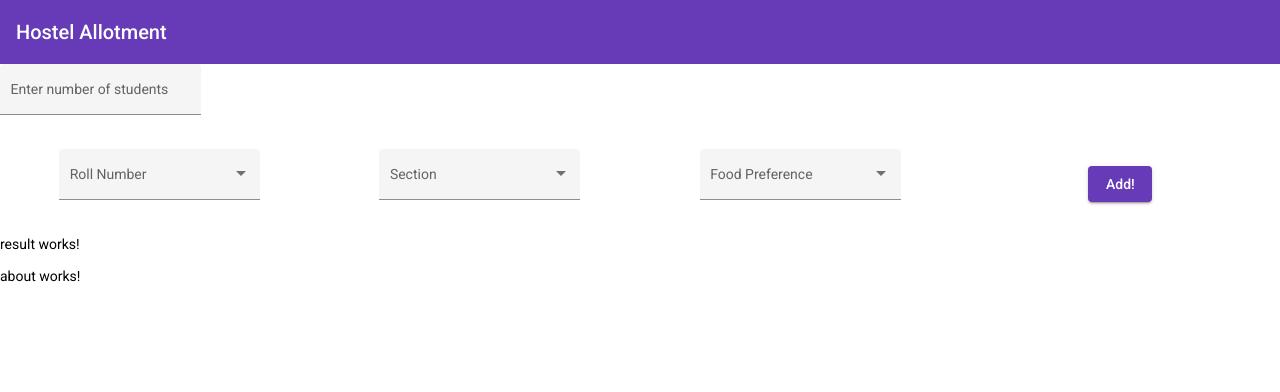
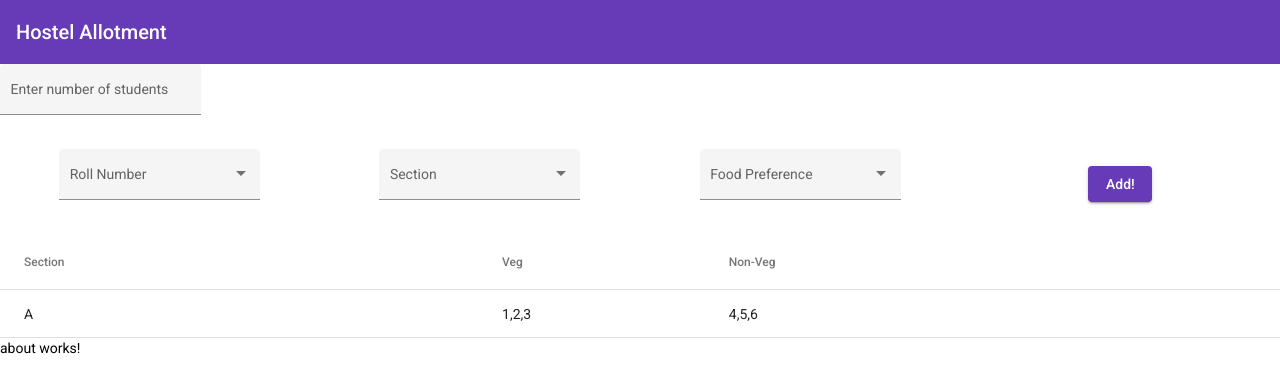
Before and after one commit to mrcreatist/hostel-allotment, an Angular app: page / in a window 1280 px wide. Shown: the top 392 px of the page. Built offline with nearby package versions, Linux system fonts and the light colour scheme.

Commit message:
completed logic

```diff
--- a/src/app/component/main/main.component.html
+++ b/src/app/component/main/main.component.html
@@ -12,7 +12,8 @@
       <mat-form-field appearance="fill">
         <mat-label>Section</mat-label>
         <mat-select formControlName="section">
-          <mat-option *ngFor="let section of getMasterData(typeEnum.section)" [value]="section">{{section}}</mat-option>
+          <mat-option *ngFor="let section of getMasterData(typeEnum.section)"
+            [value]="getValue(typeEnum.section, section)">{{getValue(typeEnum.section, section)}}</mat-option>
         </mat-select>
       </mat-form-field>
     </mat-grid-tile>
@@ -20,7 +21,9 @@
       <mat-form-field appearance="fill">
         <mat-label>Food Preference</mat-label>
         <mat-select formControlName="food">
-          <mat-option *ngFor="let food of getMasterData(typeEnum.food)" [value]="food">{{food}}</mat-option>
+          <mat-option *ngFor="let food of getMasterData(typeEnum.food)" [value]="getValue(typeEnum.food, food)">
+            {{getValue(typeEnum.food, food)}}
+          </mat-option>
         </mat-select>
       </mat-form-field>
     </mat-grid-tile>
--- a/src/app/component/main/main.component.ts
+++ b/src/app/component/main/main.component.ts
@@ -1,6 +1,6 @@
 import { Component, Input, OnChanges, OnInit } from '@angular/core';
 import { FormControl, FormGroup } from '@angular/forms';
-import { dropType } from 'src/app/enum';
+import { dropType, food, section } from 'src/app/enum';
 import { MasterService } from 'src/app/service/master.service';
 
 @Component({
@@ -45,4 +45,12 @@ export class MainComponent {
     }
   }
 
+  getValue(type, value) {
+    switch (type) {
+      case 'section': return section[value];
+      case 'food': return food[value];
+      default: return null;
+    }
+  }
+
 }
--- a/src/app/component/result/result.component.html
+++ b/src/app/component/result/result.component.html
@@ -1,3 +1,22 @@
-<p>
-  result works!
-</p>
+<table mat-table [dataSource]="dataSource" class="mat-elevation-z0">
+
+  <ng-container matColumnDef="section">
+    <th mat-header-cell *matHeaderCellDef> Section </th>
+    <td mat-cell *matCellDef="let element"> {{element.section}} </td>
+  </ng-container>
+
+  <!-- Name Column -->
+  <ng-container matColumnDef="veg">
+    <th mat-header-cell *matHeaderCellDef> Veg </th>
+    <td mat-cell *matCellDef="let element"> {{element.veg}} </td>
+  </ng-container>
+
+  <!-- Weight Column -->
+  <ng-container matColumnDef="nonVeg">
+    <th mat-header-cell *matHeaderCellDef> Non-Veg </th>
+    <td mat-cell *matCellDef="let element"> {{element.nonVeg}} </td>
+  </ng-container>
+
+  <tr mat-header-row *matHeaderRowDef="displayedColumns"></tr>
+  <tr mat-row *matRowDef="let row; columns: displayedColumns;"></tr>
+</table>
--- a/src/app/component/result/result.component.scss
+++ b/src/app/component/result/result.component.scss
@@ -0,0 +1,3 @@
+table {
+  width: 100%;
+}
--- a/src/app/component/result/result.component.ts
+++ b/src/app/component/result/result.component.ts
@@ -1,5 +1,15 @@
 import { Component, OnInit } from '@angular/core';
 import { MasterService } from 'src/app/service/master.service';
+
+export interface PeriodicElement {
+  section: string;
+  veg: number[];
+  nonVeg: number[];
+}
+
+const ELEMENT_DATA: PeriodicElement[] = [
+  { section: 'A', veg: [1, 2, 3], nonVeg: [4, 5, 6] },
+];
 
 @Component({
   selector: 'app-result',
@@ -7,6 +17,9 @@ import { MasterService } from 'src/app/service/master.service';
   styleUrls: ['./result.component.scss']
 })
 export class ResultComponent implements OnInit {
+
+  displayedColumns: string[] = ['section', 'veg', 'nonVeg'];
+  dataSource = ELEMENT_DATA;
 
   constructor (
     private _master: MasterService
--- a/src/app/enum/student.enum.ts
+++ b/src/app/enum/student.enum.ts
@@ -4,8 +4,8 @@ export enum section {
 }
 
 export enum food {
-    Veg = 'Veg',
-    NonVeg = 'Non-Veg'
+    veg = 'Veg',
+    nonVeg = 'Non-Veg'
 }
 
 export enum dropType {
--- a/src/app/module/material.module.ts
+++ b/src/app/module/material.module.ts
@@ -7,6 +7,8 @@ import { MatSelectModule } from '@angular/material/select';
 import { MatToolbarModule } from '@angular/material/toolbar';
 import { MatButtonModule } from '@angular/material/button';
 import { MatSnackBarModule } from '@angular/material/snack-bar';
+import { MatTableModule } from '@angular/material/table';
+
 
 @NgModule({
   imports: [
@@ -19,7 +21,8 @@ import { MatSnackBarModule } from '@angular/material/snack-bar';
     MatSelectModule,
     MatToolbarModule,
     MatButtonModule,
-    MatSnackBarModule
+    MatSnackBarModule,
+    MatTableModule
   ]
 })
 export class MaterialModule { }
--- a/src/app/service/master.service.ts
+++ b/src/app/service/master.service.ts
@@ -9,8 +9,9 @@ import { student } from '../model';
 })
 export class MasterService {
 
-  private dataCollection = [];
-  dataNotifier = new BehaviorSubject(this.dataCollection);
+  private dataCollection: Array<student> = [];
+  private result: any = {};
+  dataNotifier = new BehaviorSubject(this.result);
 
   constructor (
     private _snackBar: MatSnackBar
@@ -25,7 +26,7 @@ export class MasterService {
   }
 
   setDataNotifier() {
-    this.dataNotifier.next(this.dataCollection);
+    this.dataNotifier.next(this.result);
   }
 
   addDataToCollection(data: student) {
@@ -38,12 +39,49 @@ export class MasterService {
       this.dataCollection.push(data);
       this._snackBar.open('Student added!');
     }
-    this.setDataNotifier();
+    this.sortData();
     setTimeout(() => this._snackBar.dismiss(), 3000);
   }
 
-  getDataCollection() {
-    return this.dataCollection;
+  sortData() {
+    this._resetResult();
+    this.getKeys(section).forEach(s => {
+      let res = this.dataCollection.filter(_ => _.section === section[s]);
+      if (res) {
+        this.getKeys(food).forEach(f => this.result[s][f] = res.filter(_ => _.food === food[f]).map(_ => _.roll))
+      }
+    });
+    this.setDataNotifier();
+  }
+
+  getResult() {
+    return this.result;
+  }
+
+  private _resetResult() {
+    // food
+    // let foodType = {};
+    // this.getKeys(food).forEach(f => foodType[f] = [])
+
+    // // section
+    // this.getKeys(section).forEach(s => {
+    //   this.result[s] = foodType;
+    // });
+
+    this.result = {
+      A: {
+        veg: [],
+        nonVeg: []
+      },
+      B: {
+        veg: [],
+        nonVeg: []
+      }
+    }
+  }
+
+  getKeys(data) {
+    return Object.keys(data);
   }
 
 }
```
